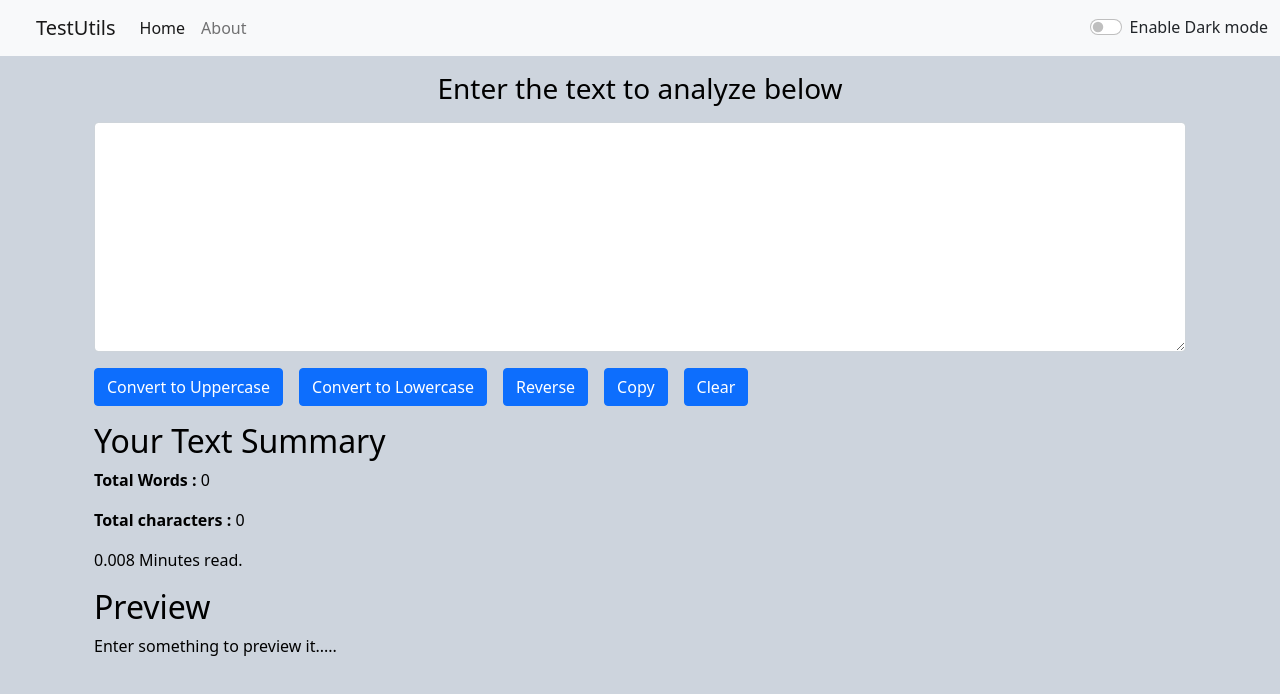
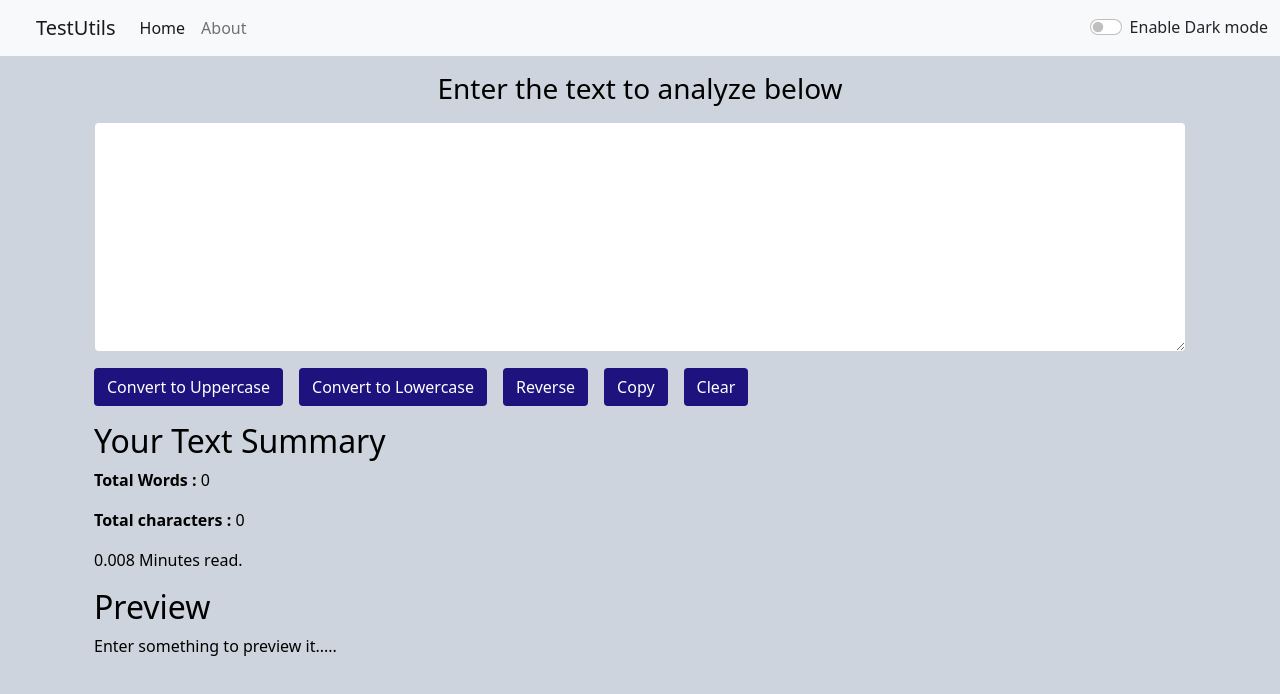
Before and after one commit to Ankkkyyyy/TextUtils_ReactWebApp, a React (Create React App) app: page / in a window 1280 px wide. Shown: the top 694 px of the page. Built offline with nearby package versions, Linux system fonts and the light colour scheme.

Commit message:
added dark & light mode  theme

```diff
--- a/src/components/Navbar.js
+++ b/src/components/Navbar.js
@@ -40,6 +40,7 @@ export default function Navbar(props) {
             onClick={props.toggleMode}
             type="checkbox"
             id="flexSwitchCheckDefault"
+
           />
           <label className={`form-check-label `}>Enable {props.mode=='light'?'Dark':'Light'} mode</label>
         </div>
--- a/src/components/TextForm.js
+++ b/src/components/TextForm.js
@@ -54,11 +54,11 @@ const handleCopy = () =>{
 
         </textarea>
       </div>
-      <button className="btn btn-primary" onClick={handleUpClick} >Convert to Uppercase</button>
-      <button className="btn btn-primary ms-3" onClick={handleLowClick} >Convert to Lowercase</button>
-      <button className="btn btn-primary ms-3" onClick={handleReverseClick} >Reverse</button>
-      <button className="btn btn-primary ms-3"  onClick={handleCopy} >Copy</button>
-      <button className="btn btn-primary ms-3" onClick={handleClearClick} >Clear</button>
+      <button className="btn"  style={{backgroundColor:props.mode=='dark'? '#6C62CA' :'#1D127E',color:props.mode=='dark'?'white':'white'}}  onClick={handleUpClick} >Convert to Uppercase</button>
+      <button className="btn ms-3" style={{backgroundColor:props.mode=='dark'? '#6C62CA' :'#1D127E',color:props.mode=='dark'?'white':'white'}}   onClick={handleLowClick} >Convert to Lowercase</button>
+      <button className="btn ms-3" style={{backgroundColor:props.mode=='dark'? '#6C62CA' :'#1D127E',color:props.mode=='dark'?'white':'white'}}  onClick={handleReverseClick} >Reverse</button>
+      <button className="btn ms-3" style={{backgroundColor:props.mode=='dark'? '#6C62CA' :'#1D127E',color:props.mode=='dark'?'white':'white'}}  onClick={handleCopy} >Copy</button>
+      <button className="btn  ms-3" style={{backgroundColor:props.mode=='dark'? '#6C62CA' :'#1D127E',color:props.mode=='dark'?'white':'white'}}  onClick={handleClearClick} >Clear</button>
       </div>
 
       <div className="container my-3"  >
--- /dev/null
+++ b/src/components/tempCodeRunnerFile.js
@@ -0,0 +1 @@
+#6C62CA
```
